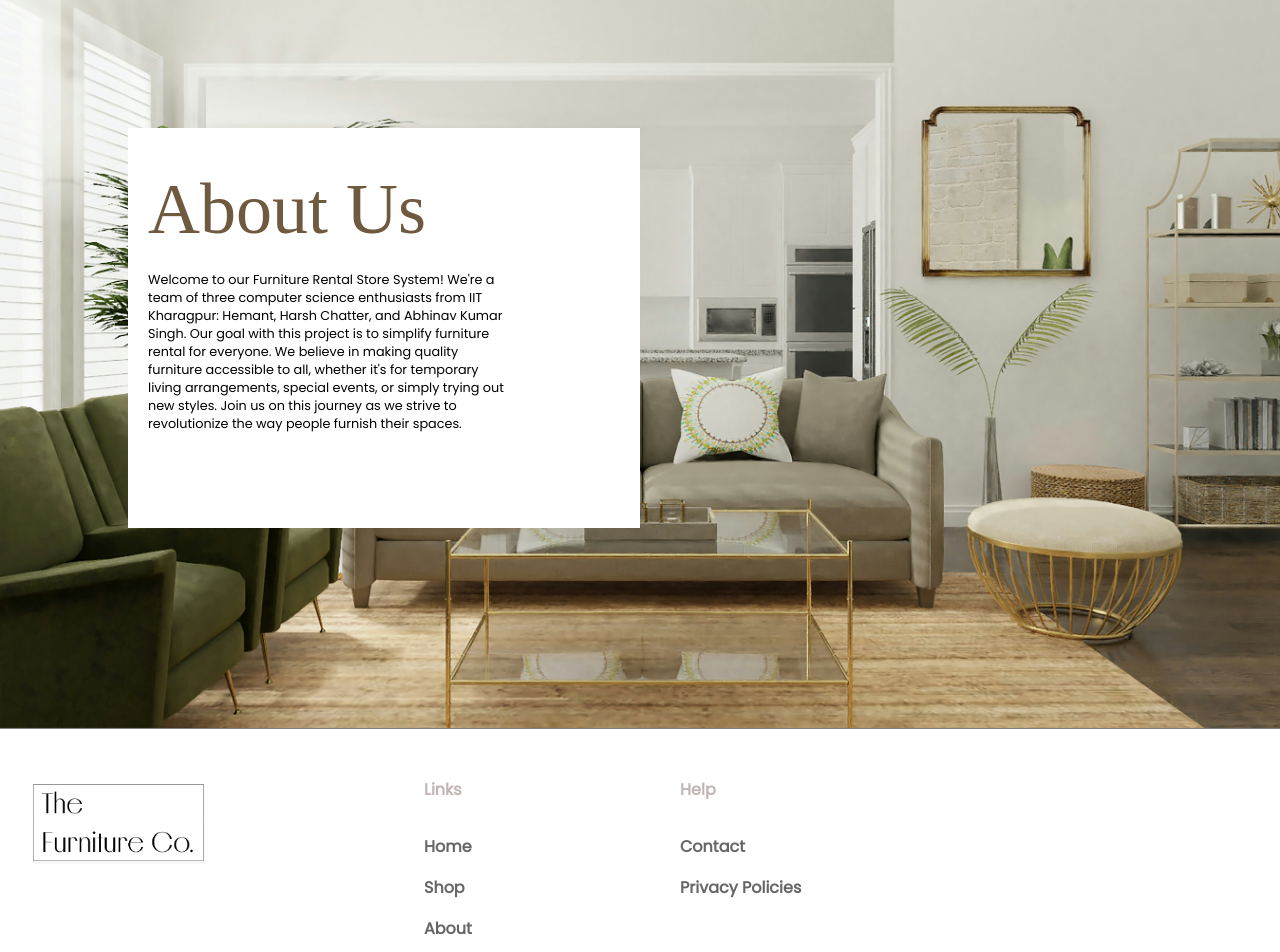
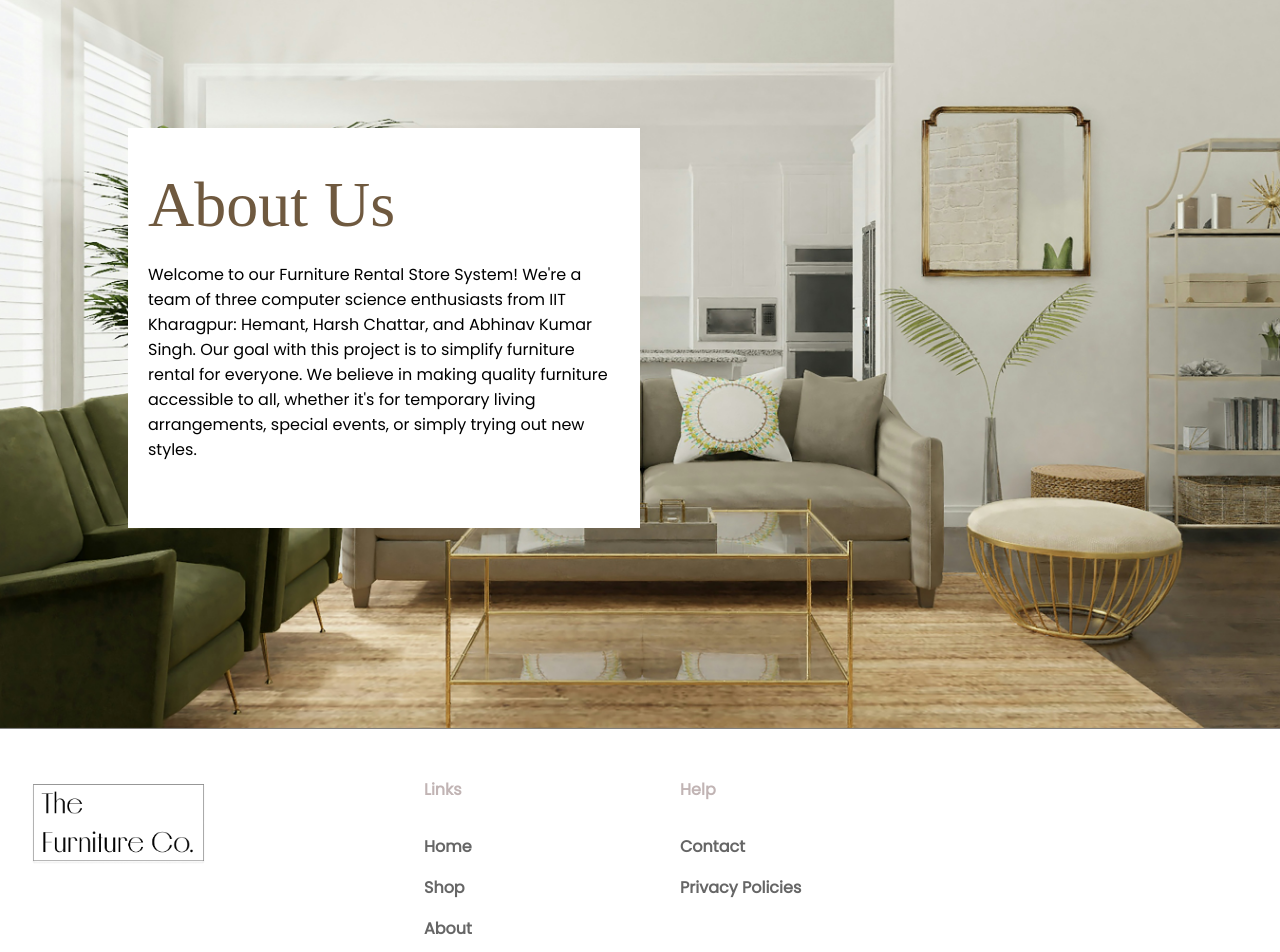
Before and after one commit to code-Harsh247/FRSS-project, a React (Create React App) app in the folder frontend/: page / in a window 1280 px wide. Shown: the part 1672-2624 px from the top of the page. Built offline with nearby package versions, Linux system fonts and the light colour scheme.

Commit message:
Improved About us section

```diff
--- a/frontend/src/components/AboutUs/AboutUs.css
+++ b/frontend/src/components/AboutUs/AboutUs.css
@@ -28,13 +28,13 @@
   }
   .aboutUsContainer .banner-text-box .rent-text{
     margin: 0px 20px;
-    font-size: 80%;
+    font-size: 100%;
     color: black;
-    width: 70%;
+    width: 90%;
   }
 
 
   .aboutUsContainer .furniture-text{
     font-family: 'Stardom';
-    font-size: 450%;
+    font-size: 400%;
   }
--- a/frontend/src/components/AboutUs/AboutUs.js
+++ b/frontend/src/components/AboutUs/AboutUs.js
@@ -13,14 +13,14 @@ const AboutUs = () => {
                     <div className='banner-text-box'>
                         <p className='furniture-text'>About Us</p>
                         <p className='rent-text'>
-Welcome to our Furniture Rental Store System! We're a team of three computer science enthusiasts from IIT Kharagpur: Hemant, Harsh Chatter, and Abhinav Kumar Singh. Our goal with this project is to simplify furniture rental for everyone. We believe in making quality furniture accessible to all, whether it's for temporary living arrangements, special events, or simply trying out new styles. Join us on this journey as we strive to revolutionize the way people furnish their spaces.</p>
+                            Welcome to our Furniture Rental Store System! We're a team of three computer science enthusiasts from IIT Kharagpur: Hemant, Harsh Chattar, and Abhinav Kumar Singh. Our goal with this project is to simplify furniture rental for everyone. We believe in making quality furniture accessible to all, whether it's for temporary living arrangements, special events, or simply trying out new styles. </p>
 
                     </div>
                 </div>
             </div>
-            </div>
+        </div>
 
-      );
+    );
 
 };
 
```
